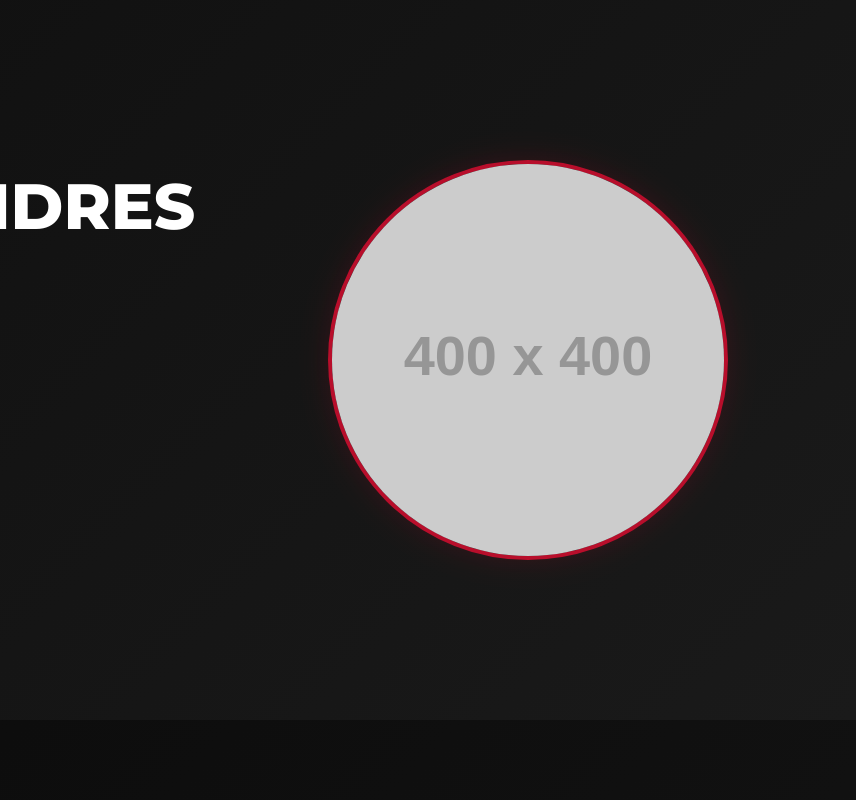
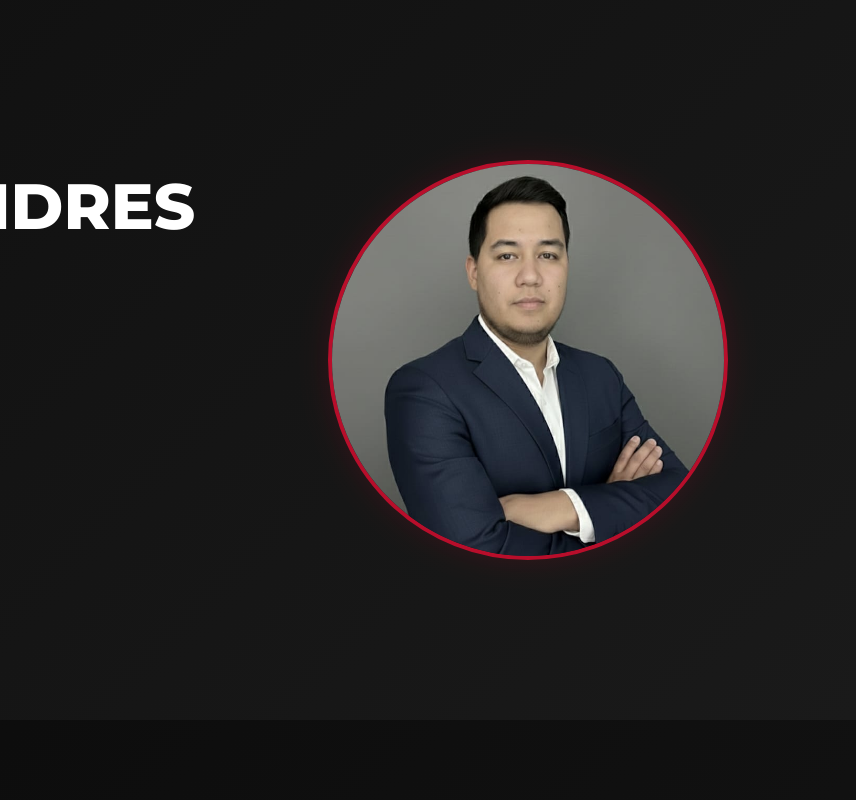
Before and after one commit to Raul2312/Curriculum, a plain HTML site: page index.html in a window 1280 px wide. Shown: the top 800 px of the page, 424-1280 px from the left. Drawn offline with Linux system fonts and the light colour scheme; placeholder pictures from the web are drawn by us.

Commit message:
foto jajajajja

```diff
--- a/index.html
+++ b/index.html
@@ -299,7 +299,7 @@
         </div>
 
         <div class="hero-image">
-            <img src="https://via.placeholder.com/400x400/333333/D90429?text=Tu+Foto" alt="Raul Andres">
+            <img src="img/fotocurriculum.jpg" alt="Raul Andres">
         </div>
     </header>
 
```
Also changed, not shown: img/fotocurriculum.jpg (added).
